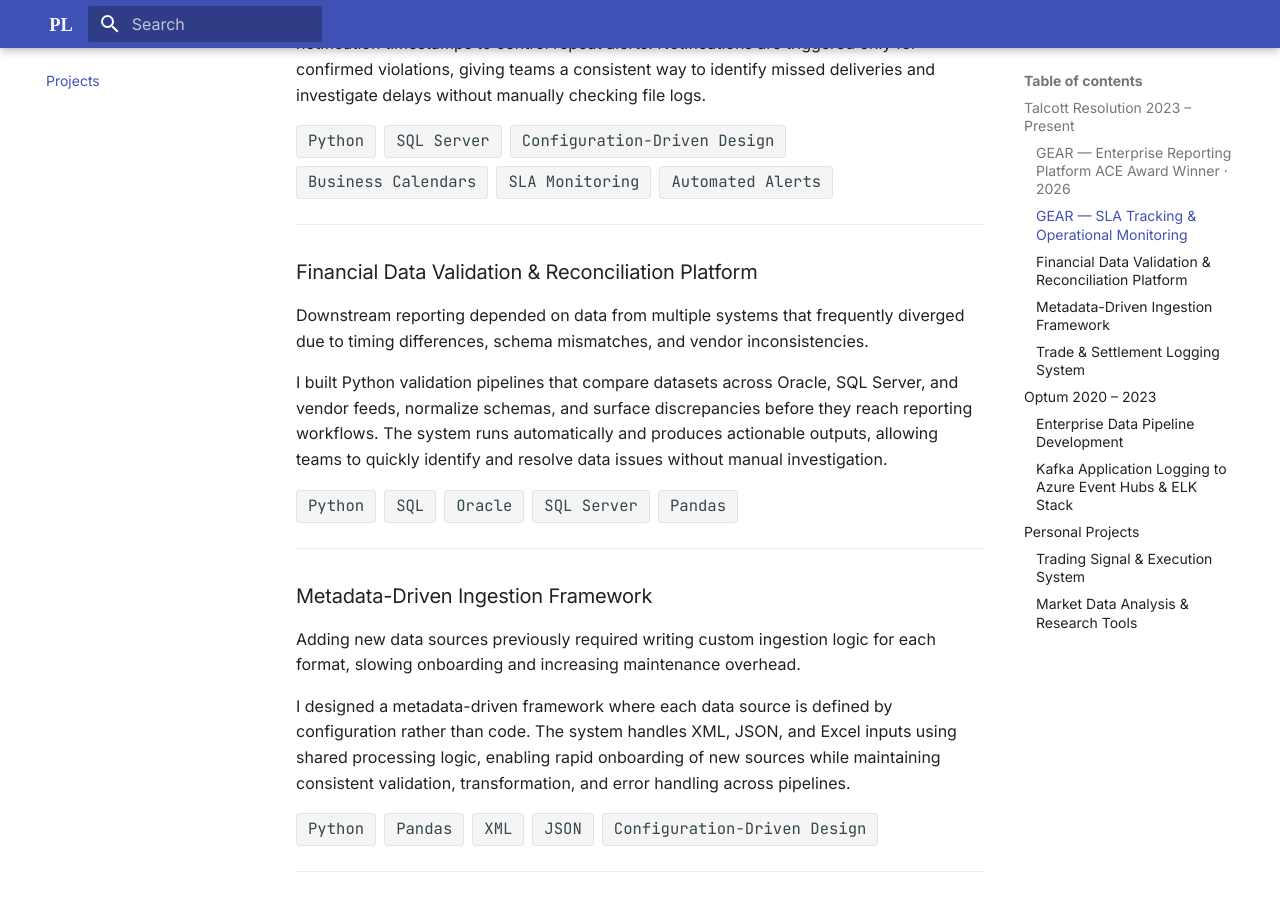
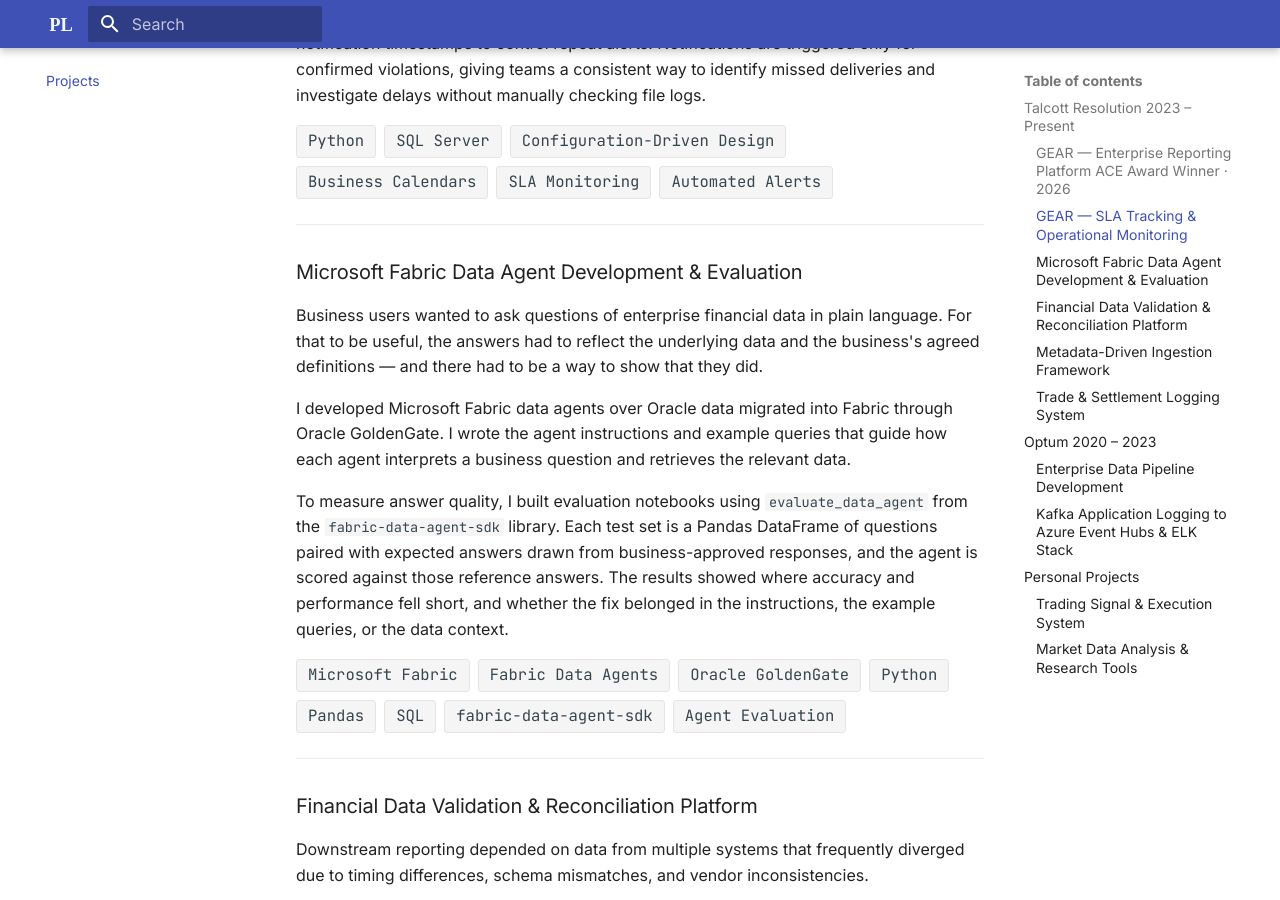
Before and after one commit to paluro567/personal-website, an MkDocs documentation site: the page built from docs/Projects.md, in a window 1280 px wide and 900 px high, scrolled down 1436 px. Built offline with MkDocs 1.6.1 and Material for MkDocs 9.7.7, drawn with Linux system fonts in a browser that asks for light colours.

Commit message:
added AI agent setup and evaluation testing

```diff
--- a/docs/Projects.md
+++ b/docs/Projects.md
@@ -42,6 +42,27 @@ The system persists Pending, Met, and Violated states in SQL Server and records
   <span class="tech-badge">Business Calendars</span>
   <span class="tech-badge">SLA Monitoring</span>
   <span class="tech-badge">Automated Alerts</span>
+</div>
+
+---
+
+### Microsoft Fabric Data Agent Development & Evaluation
+
+Business users wanted to ask questions of enterprise financial data in plain language. For that to be useful, the answers had to reflect the underlying data and the business's agreed definitions — and there had to be a way to show that they did.
+
+I developed Microsoft Fabric data agents over Oracle data migrated into Fabric through Oracle GoldenGate. I wrote the agent instructions and example queries that guide how each agent interprets a business question and retrieves the relevant data.
+
+To measure answer quality, I built evaluation notebooks using `evaluate_data_agent` from the `fabric-data-agent-sdk` library. Each test set is a Pandas DataFrame of questions paired with expected answers drawn from business-approved responses, and the agent is scored against those reference answers. The results showed where accuracy and performance fell short, and whether the fix belonged in the instructions, the example queries, or the data context.
+
+<div class="project-meta">
+  <span class="tech-badge">Microsoft Fabric</span>
+  <span class="tech-badge">Fabric Data Agents</span>
+  <span class="tech-badge">Oracle GoldenGate</span>
+  <span class="tech-badge">Python</span>
+  <span class="tech-badge">Pandas</span>
+  <span class="tech-badge">SQL</span>
+  <span class="tech-badge">fabric-data-agent-sdk</span>
+  <span class="tech-badge">Agent Evaluation</span>
 </div>
 
 ---
```
Also changed, not shown: site/Projects/index.html, site/search/search_index.json, 1 other file.
